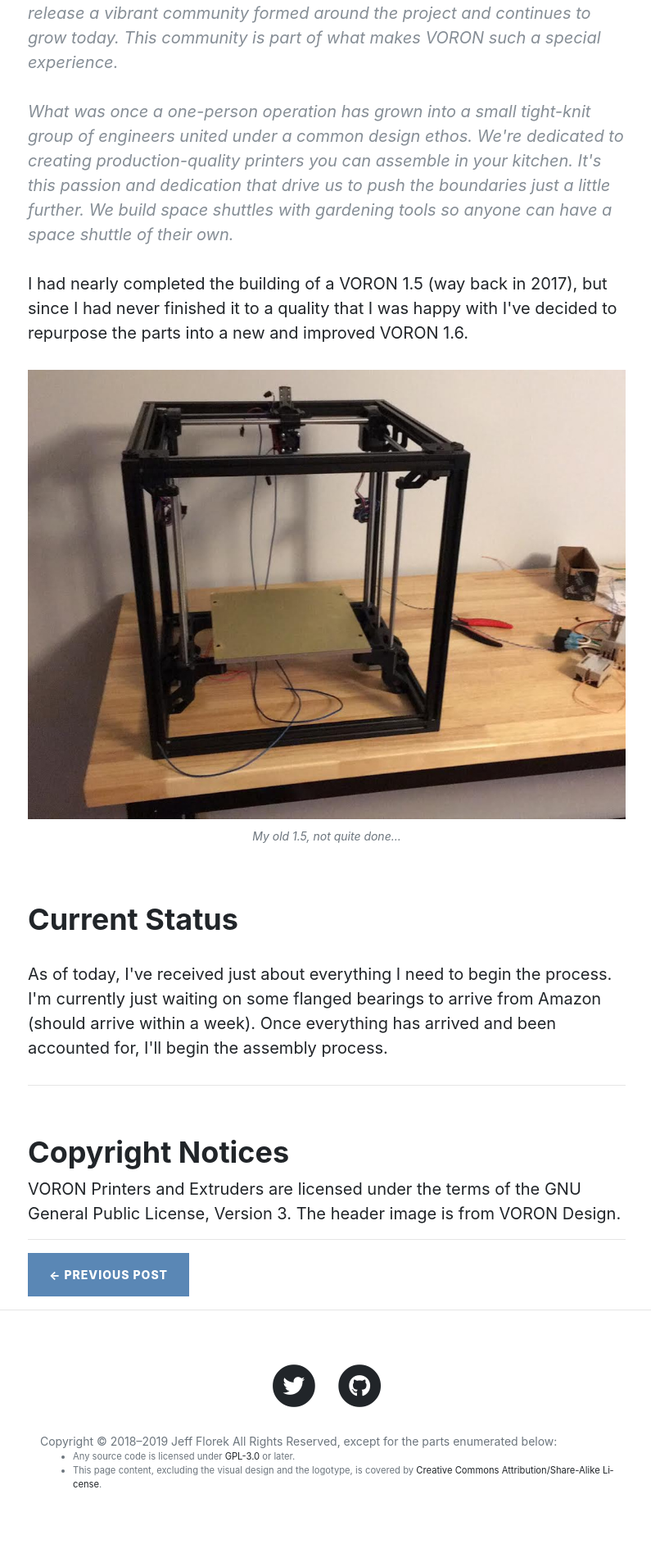
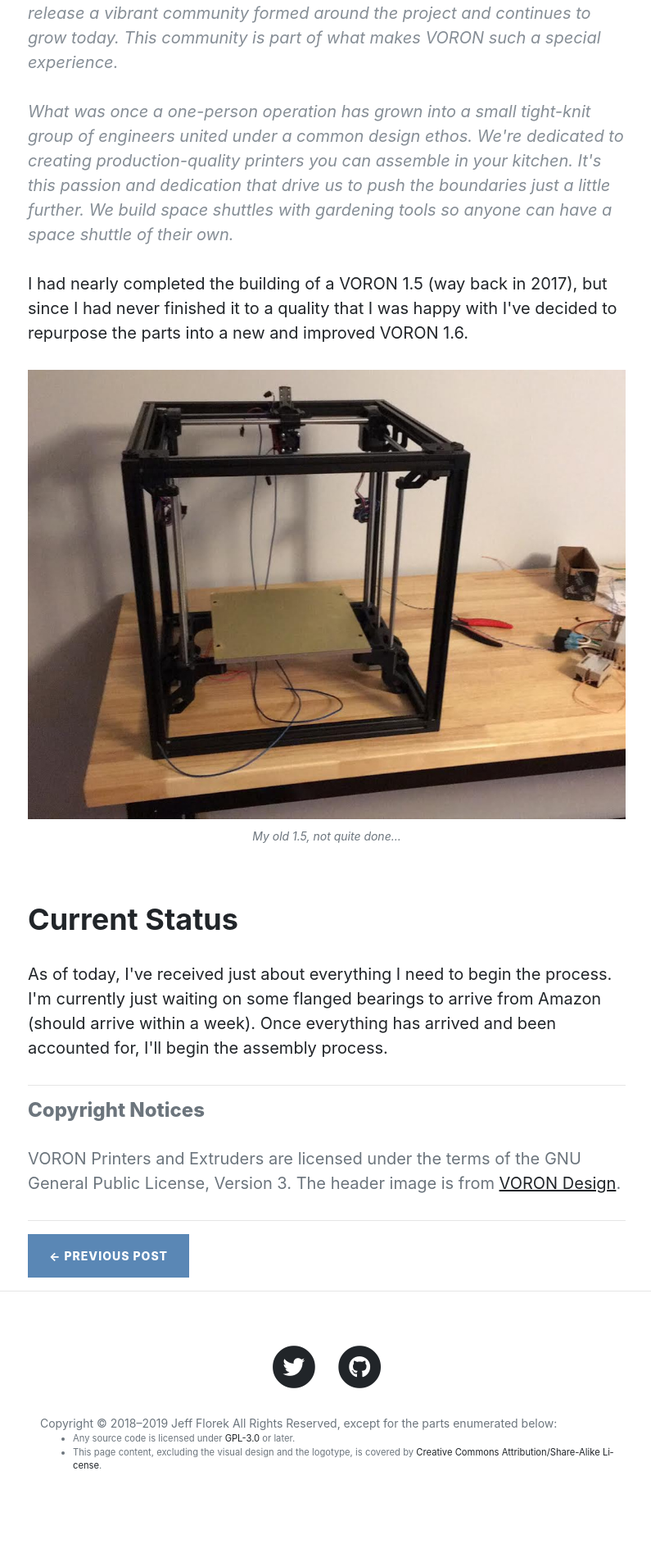
Before and after one commit to jkflorek/jkflorek.github.io, a Jekyll site: the page built from _posts/2019-03-18-voron-build-0.html, in a window 1280 px wide. Shown: the part 940-2840 px from the top of the page at 82% size, without its empty margins (241-1036 px from the left). Built offline with Jekyll 4.4.1, drawn with Linux system fonts in a browser that asks for light colours; after the commit the page ends 2817 px from its top, so only the background shows below that.

Commit message:
Update 2019-03-18-voron-build-0.html

```diff
--- a/_posts/2019-03-18-voron-build-0.html
+++ b/_posts/2019-03-18-voron-build-0.html
@@ -22,5 +22,5 @@ background: '/images/posts/voron_header.jpg'
 <h2 class="section-heading">Current Status</h2>
 <p>As of today, I've received just about everything I need to begin the process. I'm currently just waiting on some flanged bearings to arrive from Amazon (should arrive within a week). Once everything has arrived and been accounted for, I'll begin the assembly process.</p>
 <hr>
-<h3 class="section-heading">Copyright Notices</h2>
-VORON Printers and Extruders are licensed under the terms of the GNU General Public License, Version 3. The header image is from <a href="http://vorondesign.com">VORON Design</a>.
+<h4 class="text-muted">Copyright Notices</h2>
+<p class="text-muted">VORON Printers and Extruders are licensed under the terms of the GNU General Public License, Version 3. The header image is from <a href="http://vorondesign.com">VORON Design</a>.</p>
```
